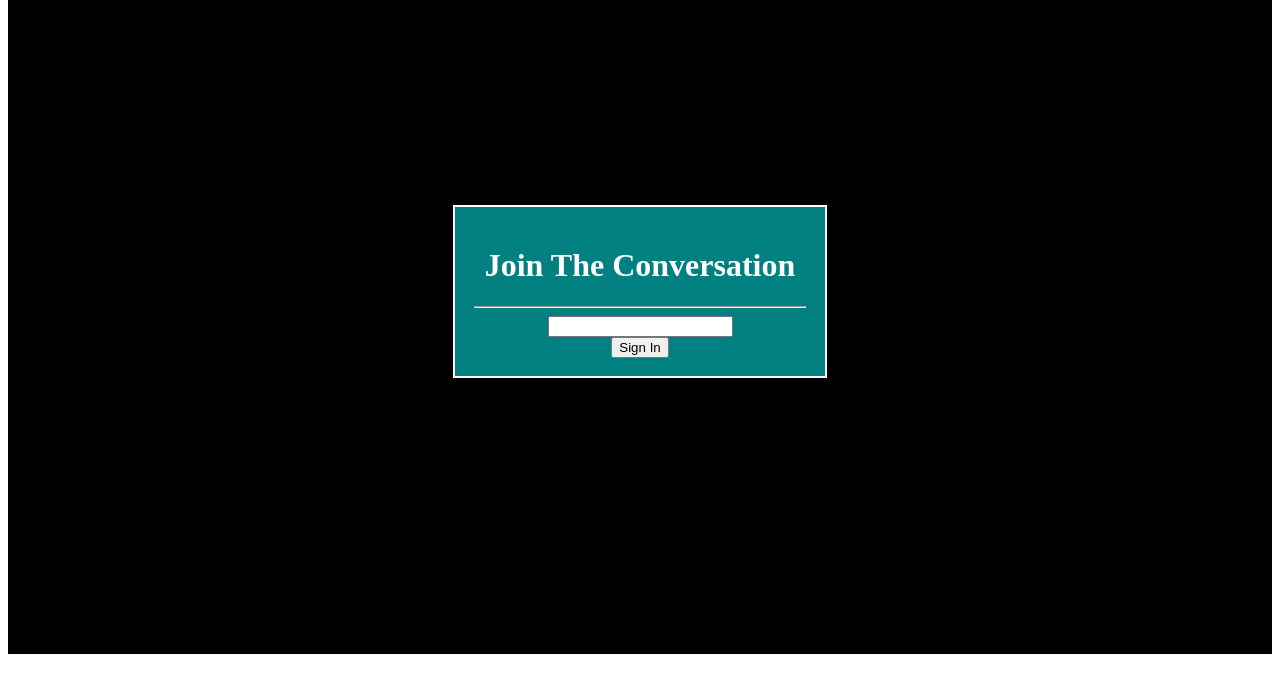
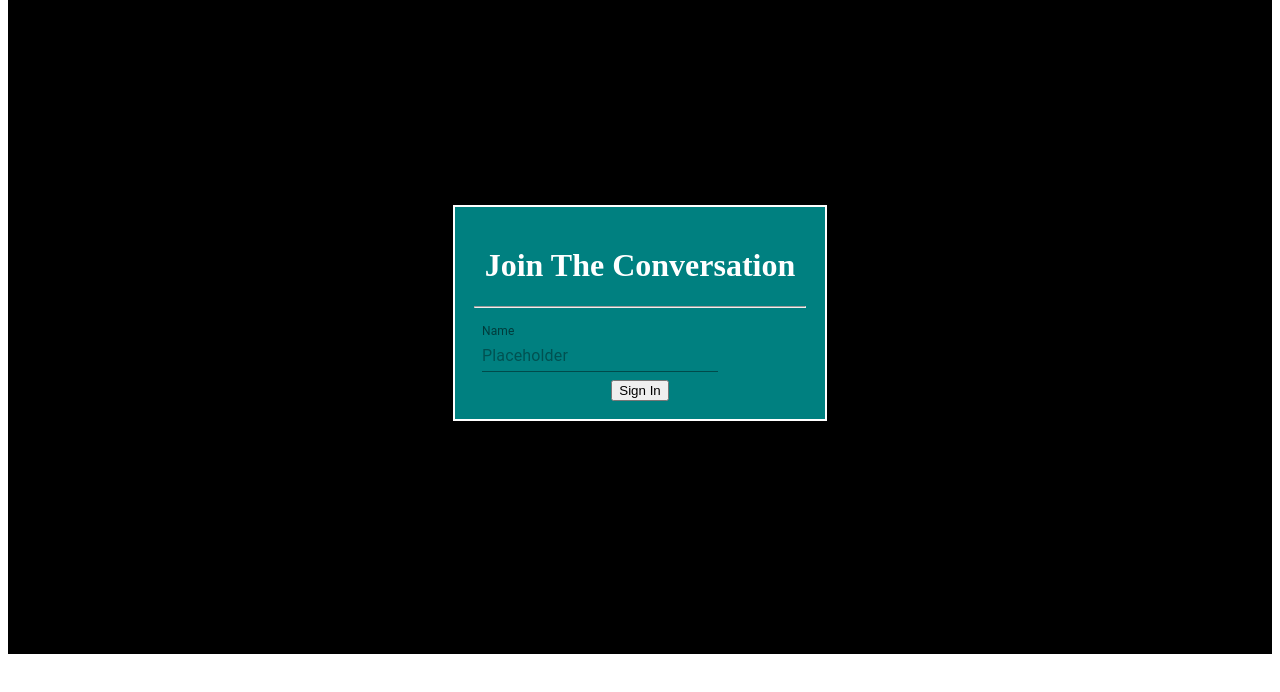
Before and after one commit to BrandonMGH/React-Chat_App, a React (Vite) app in the folder client/: page / in a window 1280 px wide. Shown: the top 692 px of the page. Built offline with nearby package versions, Linux system fonts and the light colour scheme.

Commit message:
working on the input styling on join.js

```diff
--- a/client/src/Join.js
+++ b/client/src/Join.js
@@ -3,6 +3,8 @@ import { Link } from "react-router-dom";
 import { makeStyles, createStyles, Theme } from '@material-ui/core/styles';
 import Paper from '@material-ui/core/Paper';
 import Grid from '@material-ui/core/Grid';
+import TextField from '@material-ui/core/TextField';
+
 
 const useStyles = makeStyles(theme => ({
     root: {
@@ -17,7 +19,7 @@ const useStyles = makeStyles(theme => ({
         backgroundColor: "black",
         color: "white"
     },
-    chatTitle:{
+    chatTitle: {
 
     },
     chatBox: {
@@ -25,7 +27,17 @@ const useStyles = makeStyles(theme => ({
         border: "2px solid white",
         backgroundColor: "teal",
         padding: "5%"
-    }
+    },
+    container: {
+        display: 'flex',
+        flexWrap: 'wrap',
+    },
+    textField: {
+        marginLeft: theme.spacing(1),
+        marginRight: theme.spacing(1),
+        width: 200,
+        color: 'white'
+    },
 }));
 
 
@@ -37,7 +49,8 @@ export default function Join() {
             <Grid container spacing={3}>
                 <Grid item xs>
                 </Grid>
-                <Grid item xs={4} style={{paddingBottom: "15%", paddingTop: "15%"}}>
+                <Grid item xs={4} style={{ paddingBottom: "15%", paddingTop: "15%" }}>
+
                     <Paper className={classes.paper}>
                         <div className={classes.chatBox}>
                             <div>
@@ -45,7 +58,22 @@ export default function Join() {
                             </div>
                             <hr></hr>
                             <div>
-                                <input onChange={event => setChatName(event.target.value)} />
+                                <div className={classes.container}>
+                                    <div>
+                                        <TextField
+                                            id="standard-full-width"
+                                            label="Name"
+                                            style={{ margin: 8 }}
+                                            placeholder="Placeholder"
+                                            fullWidth
+                                            margin="normal"
+                                            InputLabelProps={{
+                                                shrink: true,
+                                            }}
+                                            onChange={event => setChatName(event.target.value)}
+                                        />
+                                    </div>
+                                </div>
                             </div>
                             <div>
                                 <Link onClick={event => (!chatName) ? event.preventDefault() : null} to={`/chat?name=${chatName}`}>
```
Also changed, not shown: 2 other files (tests, documents, lock files or other folders).
